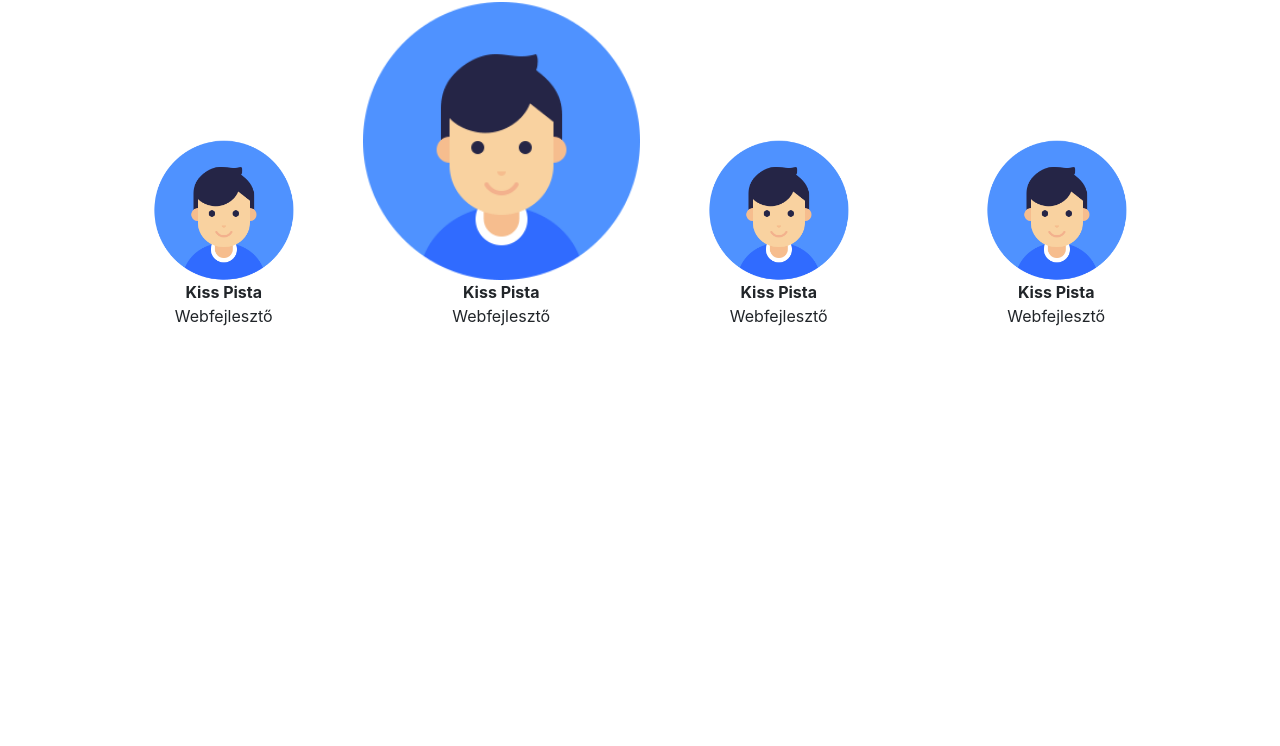
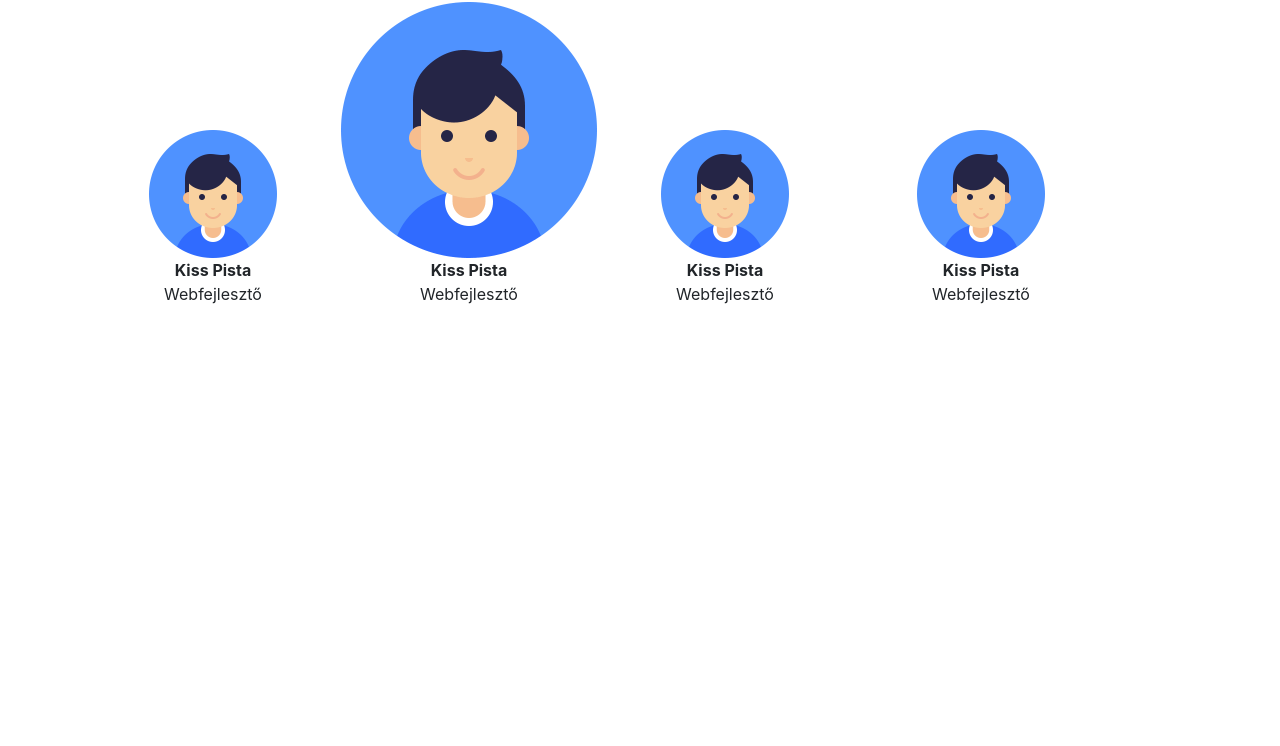
Before and after one commit to dosabalint/webfejleszto-jquery-01-04, a plain HTML site: page index.html in a window 1280 px wide. Shown: the part 54-800 px from the top of the page. Drawn offline with nearby package versions, Linux system fonts and the light colour scheme.

Commit message:
refactor

```diff
--- a/index.html
+++ b/index.html
@@ -4,7 +4,7 @@
 <head>
   <!-- Required meta tags -->
   <meta charset="utf-8">
-  <meta name="viewport" content="width=, initial-scale=1.0, shrink-to-fit=no">
+  <meta name="viewport" content="width=device-width, initial-scale=1, shrink-to-fit=no">
 
   <!-- Bootstrap CSS -->
   <link rel="stylesheet" href="https://stackpath.bootstrapcdn.com/bootstrap/4.1.0/css/bootstrap.min.css" integrity="sha384-9gVQ4dYFwwWSjIDZnLEWnxCjeSWFphJiwGPXr1jddIhOegiu1FwO5qRGvFXOdJZ4"
@@ -13,51 +13,49 @@
   <title>Hello, world!</title>
 
   <style>
-    .tr-lin-1s {
+    .image-wrapper img {
       transition: all linear .5s;
     }
 
     .scale-half {
-      transform: scale(0.5);
+      transform: scale(.5);
       transform-origin: bottom;
     }
   </style>
 </head>
 
 <body>
+  <div class="container">
+    <h1>My team</h1>
 
-  <div class="container">
+    <div class="d-flex flex-row">
 
-    <h1>Hello, world!</h1>
-
-    <!-- image slider -->
-    <div class="d-flex flex-row justify-content-between">
-
-      <div class="image-wrapper w-25 d-flex align-items-center justify-content-start flex-column">
-        <img class="tr-lin-1s w-100 scale-half" src="assets/user.png" alt="">
+      <div class="image-wrapper d-flex flex-column align-items-center">
+        <img src="assets/user.png" alt="" class="w-100 scale-half">
         <span class="font-weight-bold">Kiss Pista</span>
         <span>Webfejlesztő</span>
       </div>
 
-      <div class="image-wrapper w-25 d-flex align-items-center justify-content-start flex-column">
-        <img class="tr-lin-1s w-100" src="assets/user.png" alt="">
+      <div class="image-wrapper d-flex flex-column align-items-center">
+        <img src="assets/user.png" alt="" class="w-100">
         <span class="font-weight-bold">Kiss Pista</span>
         <span>Webfejlesztő</span>
       </div>
 
-      <div class="image-wrapper w-25 d-flex align-items-center justify-content-start flex-column">
-        <img class="tr-lin-1s w-100 scale-half" src="assets/user.png" alt="">
+      <div class="image-wrapper d-flex flex-column align-items-center">
+        <img src="assets/user.png" alt="" class="w-100 scale-half">
         <span class="font-weight-bold">Kiss Pista</span>
         <span>Webfejlesztő</span>
       </div>
 
-      <div class="image-wrapper w-25 d-flex align-items-center justify-content-start flex-column">
-        <img class="tr-lin-1s w-100 scale-half" src="assets/user.png" alt="">
+      <div class="image-wrapper d-flex flex-column align-items-center">
+        <img src="assets/user.png" alt="" class="w-100 scale-half">
         <span class="font-weight-bold">Kiss Pista</span>
         <span>Webfejlesztő</span>
       </div>
     </div>
 
+  </div>
 
   <!-- Optional JavaScript -->
   <!-- jQuery first, then Popper.js, then Bootstrap JS -->
--- a/scripts.js
+++ b/scripts.js
@@ -1,15 +1,19 @@
-$(function(){
-
+$(function() {
   let $image = $('.image-wrapper img');
 
-  $image.click(function(){
+  $image.click(function() {
 
-    // előzőről class-t elvenni
+    // előző
+    let $actualImage = $(this);
+    if (!$actualImage.hasClass('scale-half')) {
+      return;
+    }
+
+    // aktuális kép
     let $previousImage = $('.image-wrapper img:not(.scale-half)');
-    $previousImage.toggleClass('scale-half');
 
-    // újhoz classt hozzárakni
-    let $actualImage = $(this);
-    $actualImage.toggleClass('scale-half');
-  })
-})
+    // class variálás
+    $previousImage.addClass('scale-half');
+    $actualImage.removeClass('scale-half');
+  });
+});
```
Lines whose indentation alone changed are shown as unchanged.
